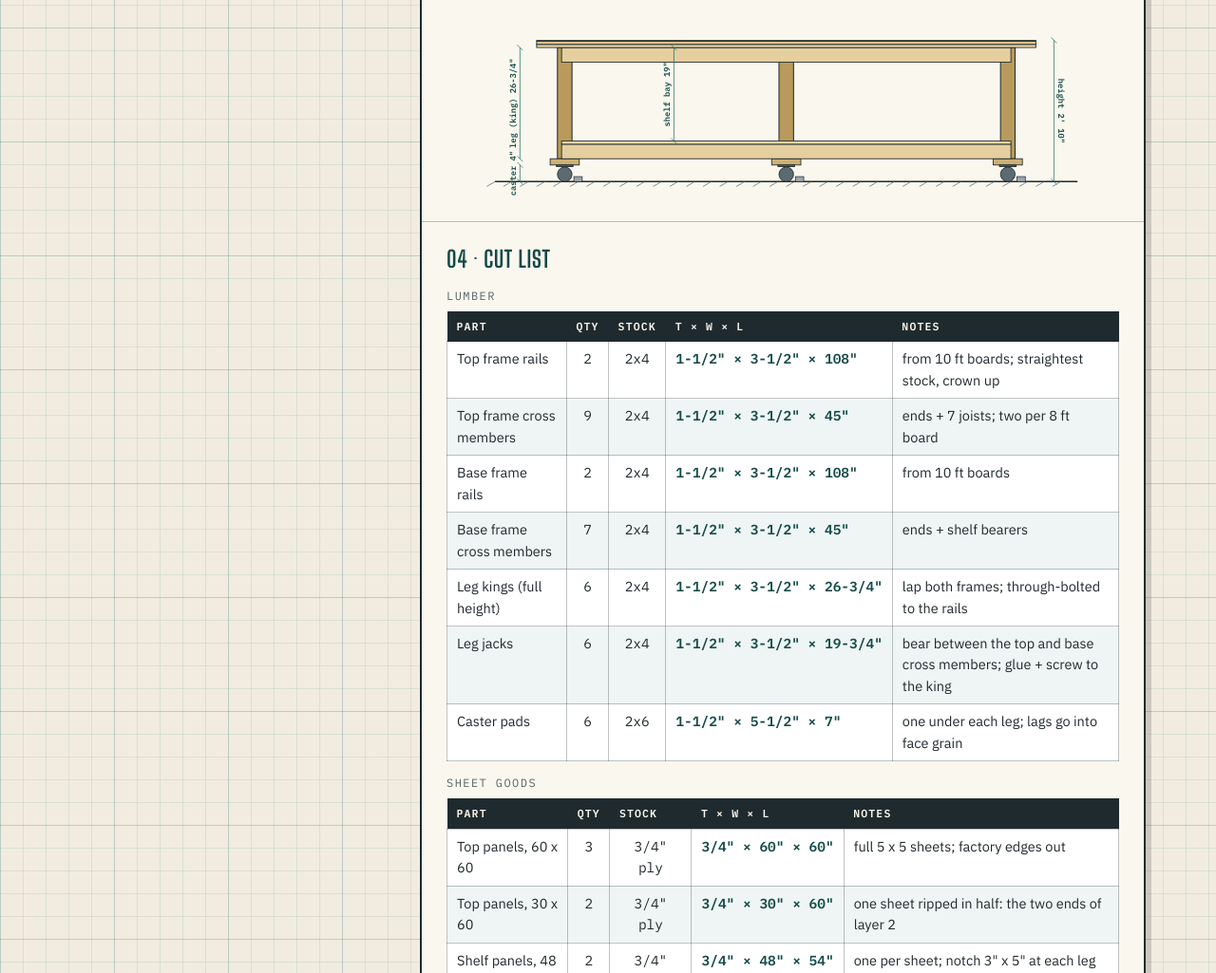
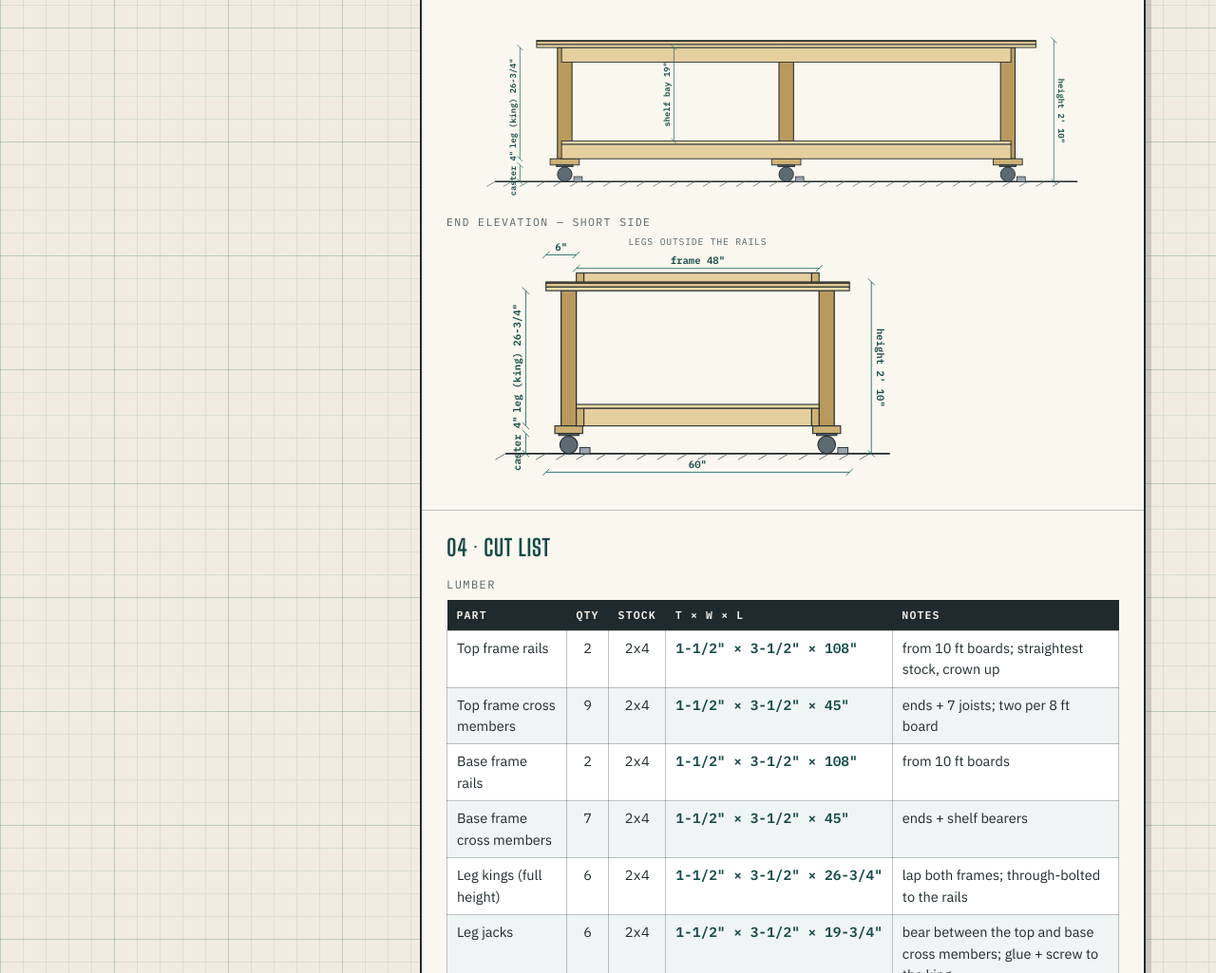
Before and after one commit to humbamp123/work-table, a website: page index.html in a window 1280 px wide. Shown: the part 1171-2196 px from the top of the page at 95% size. Drawn offline with Linux system fonts and the light colour scheme.

Commit message:
Add end elevation (short side) drawing
Shows the 6" overhang both sides of the 48" frame, the rail ends, the
laminated legs outside the rails, the shelf between the base rails and
the same height chain as the long-side view. Caster and height-dimension
drawing code is shared between the two elevations.

Co-Authored-By: Claude Fable 5.1 <noreply@anthropic.com>

```diff
--- a/app.js
+++ b/app.js
@@ -415,6 +415,28 @@
     }, nodes);
   }
 
+  // One caster under a leg centred at cx: plate, wheel, and a foot for leveling casters.
+  function casterNodes(nodes, cx, floorY, c, k) {
+    const wheelR = Math.max((c.casterHeight - 0.5) / 2, 1) * k;
+    nodes.push(svgEl('rect', { class: 'svg-caster', x: cx - 2 * k, y: floorY - c.casterHeight * k, width: 4 * k, height: 0.4 * k }));
+    nodes.push(svgEl('circle', { class: 'svg-caster', cx, cy: floorY - wheelR, r: wheelR }));
+    if (c.mobility.type === 'leveling') {
+      nodes.push(svgEl('rect', { class: 'svg-foot', x: cx + 2.2 * k, y: floorY - 1.2 * k, width: 2 * k, height: 1.2 * k }));
+    }
+  }
+
+  // Chain dimension (caster, pad, king, top) up the left, total height on the right.
+  function heightDimNodes(nodes, r, py, leftX, rightX, k) {
+    let acc = 0;
+    for (const part of r.stack) {
+      if (part.h * k > 14) {
+        nodes.push(dimNodes(leftX, py(acc), leftX, py(acc + part.h), `${part.name} ${fmtLen(part.h)}`, { rotate: -90, dy: -6 }));
+      }
+      acc += part.h;
+    }
+    nodes.push(dimNodes(rightX, py(0), rightX, py(r.config.height), `height ${fmtHeight(r.config.height)}`, { rotate: 90, dy: -6 }));
+  }
+
   function drawElevation(r) {
     const k = 6;
     const pad = 44;
@@ -426,8 +448,7 @@
     const py = (y) => floorY - y * k; // height above floor -> px
     const nodes = [];
 
-    const casterTop = c.casterHeight;
-    const padTop = casterTop + CALC.PAD_T;
+    const padTop = c.casterHeight + CALC.PAD_T;
     const topUnderside = H - r.top.thickness;
 
     // floor
@@ -439,16 +460,8 @@
     for (const s of CALC.LEG_STATIONS) {
       const x = px(O + s - W.w / 2);
       nodes.push(svgEl('rect', { class: 'svg-leg', x, y: py(topUnderside), width: W.w * k, height: (topUnderside - padTop) * k }));
-      // pad
       nodes.push(svgEl('rect', { class: 'svg-wood-dark', x: px(O + s - 3.5), y: py(padTop), width: 7 * k, height: CALC.PAD_T * k }));
-      // caster: plate + wheel, or leveling caster with a foot
-      const cx = px(O + s);
-      const wheelR = Math.max((casterTop - 0.5) / 2, 1) * k;
-      nodes.push(svgEl('rect', { class: 'svg-caster', x: cx - 2 * k, y: py(casterTop), width: 4 * k, height: 0.4 * k }));
-      nodes.push(svgEl('circle', { class: 'svg-caster', cx, cy: floorY - wheelR, r: wheelR }));
-      if (c.mobility.type === 'leveling') {
-        nodes.push(svgEl('rect', { class: 'svg-foot', x: cx + 2.2 * k, y: floorY - 1.2 * k, width: 2 * k, height: 1.2 * k }));
-      }
+      casterNodes(nodes, px(O + s), floorY, c, k);
     }
     // base frame rail (in front of the legs) and shelf
     nodes.push(svgEl('rect', { class: 'svg-wood', x: px(O), y: py(padTop + W.w), width: F.l * k, height: W.w * k }));
@@ -464,17 +477,7 @@
       nodes.push(svgEl('rect', { class: cls, x: px(0), y: py(y + l.t), width: T.l * k, height: l.t * k }));
       y += l.t;
     });
-    // chain dimensions on the left, total on the right
-    const dx = px(0) - 24;
-    let acc = 0;
-    for (const part of r.stack) {
-      if (part.h * k > 14) {
-        nodes.push(dimNodes(dx, py(acc), dx, py(acc + part.h), `${part.name} ${fmtLen(part.h)}`, { rotate: -90, dy: -6 }));
-      }
-      acc += part.h;
-    }
-    const rx = px(T.l) + 26;
-    nodes.push(dimNodes(rx, py(0), rx, py(H), `height ${fmtHeight(H)}`, { rotate: 90, dy: -6 }));
+    heightDimNodes(nodes, r, py, px(0) - 24, px(T.l) + 26, k);
     if (r.shelf) {
       const sx = px(O + 27);
       nodes.push(dimNodes(sx, py(padTop + W.w + CALC.PLY), sx, py(topUnderside), `shelf bay ${fmtLen(r.legs.jack - CALC.PLY)}`, { rotate: -90, dy: -6 }));
@@ -496,9 +499,66 @@
     }, nodes);
   }
 
+  // Looking at the 60" end: overhang both sides, rail ends, legs outside the rails.
+  function drawEnd(r) {
+    const k = 6;
+    const pad = 44;
+    const c = r.config;
+    const T = CALC.TOP, O = CALC.OVERHANG, F = CALC.FRAME, W = CALC.TWO_BY_FOUR;
+    const H = c.height;
+    const LEG_T = 2 * W.t; // king + jack laminated
+    const floorY = pad + H * k + 10;
+    const px = (x) => pad + 40 + x * k; // across the width, 0 = top edge
+    const py = (y) => floorY - y * k;
+    const nodes = [];
+
+    const padTop = c.casterHeight + CALC.PAD_T;
+    const topUnderside = H - r.top.thickness;
+    const legXs = [O - LEG_T, O + F.w]; // left edge of each leg
+
+    nodes.push(svgEl('line', { class: 'svg-floor', x1: px(-8), y1: floorY, x2: px(T.w + 8), y2: floorY }));
+    for (let x = -8; x < T.w + 8; x += 4) {
+      nodes.push(svgEl('line', { class: 'svg-hatch', x1: px(x), y1: floorY, x2: px(x - 2), y2: floorY + 7 }));
+    }
+    for (const lx of legXs) {
+      nodes.push(svgEl('rect', { class: 'svg-leg', x: px(lx), y: py(topUnderside), width: LEG_T * k, height: (topUnderside - padTop) * k }));
+      nodes.push(svgEl('rect', { class: 'svg-wood-dark', x: px(lx + LEG_T / 2 - 2.75), y: py(padTop), width: 5.5 * k, height: CALC.PAD_T * k }));
+      casterNodes(nodes, px(lx + LEG_T / 2), floorY, c, k);
+    }
+    // base and top frames seen end-on: cross member face between the rail ends
+    for (const bottom of [padTop, topUnderside]) {
+      nodes.push(svgEl('rect', { class: 'svg-wood-dark', x: px(O), y: py(bottom + W.w), width: W.t * k, height: W.w * k }));
+      nodes.push(svgEl('rect', { class: 'svg-wood-dark', x: px(O + F.w - W.t), y: py(bottom + W.w), width: W.t * k, height: W.w * k }));
+      nodes.push(svgEl('rect', { class: 'svg-wood', x: px(O + W.t), y: py(bottom + W.w), width: (F.w - 2 * W.t) * k, height: W.w * k }));
+    }
+    if (r.shelf) {
+      nodes.push(svgEl('rect', { class: 'svg-ply', x: px(O), y: py(padTop + W.w + CALC.PLY), width: F.w * k, height: CALC.PLY * k }));
+    }
+    let y = topUnderside;
+    r.top.layers.forEach((l, i) => {
+      const cls = l.t < 0.5 ? 'svg-skin' : i === 0 ? 'svg-ply' : 'svg-ply svg-ply-2';
+      nodes.push(svgEl('rect', { class: cls, x: px(0), y: py(y + l.t), width: T.w * k, height: l.t * k }));
+      y += l.t;
+    });
+    heightDimNodes(nodes, r, py, px(0) - 24, px(T.w) + 26, k);
+    nodes.push(dimNodes(px(0), floorY + 22, px(T.w), floorY + 22, fmtLen(T.w)));
+    nodes.push(dimNodes(px(O), py(H) - 16, px(O + F.w), py(H) - 16, `frame ${fmtLen(F.w)}`));
+    nodes.push(dimNodes(px(0), py(H) - 32, px(O), py(H) - 32, fmtLen(O)));
+    nodes.push(svgEl('text', { class: 'svg-label', x: px(T.w / 2), y: py(H) - 44, 'text-anchor': 'middle' }, 'legs outside the rails'));
+
+    const left = px(-8) - 70;
+    return svgEl('svg', {
+      viewBox: `${left} 0 ${px(T.w + 8) + 60 - left} ${floorY + 40}`,
+      xmlns: SVG_NS,
+      role: 'img',
+      'aria-label': `End elevation of the 60 inch short side: the top overhangs the 48 inch frame by ${fmtLen(O)} each side, with a leg outside each rail${r.shelf ? ' and the shelf between the base rails' : ''}.`,
+    }, nodes);
+  }
+
   function renderDiagrams(r) {
     $('diagram-plan').replaceChildren(drawPlan(r));
     $('diagram-elev').replaceChildren(drawElevation(r));
+    $('diagram-end').replaceChildren(drawEnd(r));
     $('legend-seam-2').hidden = !r.panels[2];
     $('legend-seam-skin').hidden = !r.config.skin;
   }
--- a/index.html
+++ b/index.html
@@ -131,6 +131,8 @@
       </ul>
       <p class="diagram-title">Side elevation — long side</p>
       <div id="diagram-elev" class="diagram"></div>
+      <p class="diagram-title">End elevation — short side</p>
+      <div id="diagram-end" class="diagram diagram-end"></div>
     </section>
 
     <section class="sheet-block">
--- a/style.css
+++ b/style.css
@@ -470,6 +470,7 @@ fieldset.optional legend {
 
 .diagram { padding-bottom: 16px; }
 .diagram svg { width: 100%; height: auto; display: block; }
+.diagram-end svg { max-width: 520px; }
 .diagram-title {
   font-family: var(--font-mono);
   font-size: 11.5px;
```
